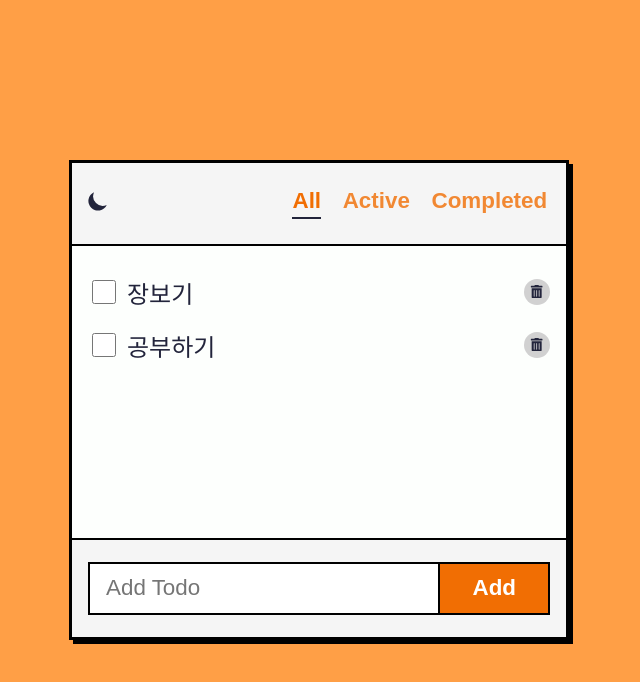
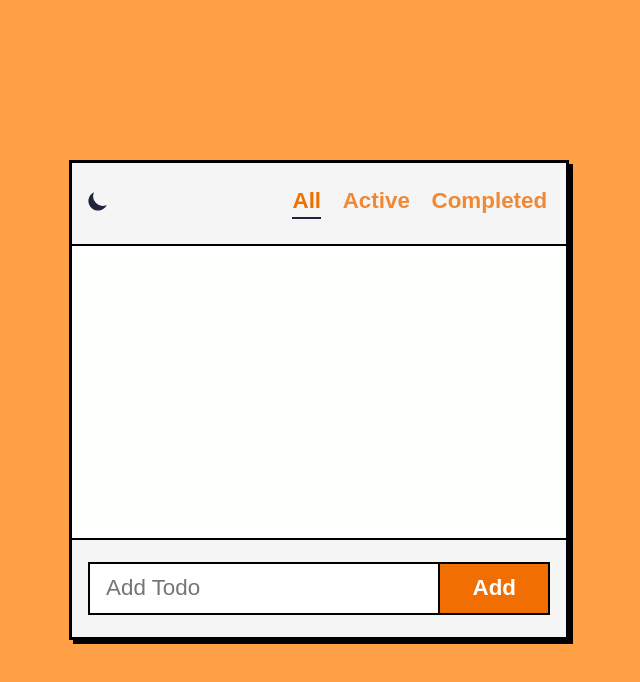
Before and after one commit to chaehaeun/Dreamcoding-react-todolist, a React (Create React App) app: page / in a window 1280 px wide. Shown: the top 682 px of the page, without its empty margins (321-961 px from the left). Built offline with nearby package versions, Linux system fonts and the light colour scheme.

Commit message:
[add] 투두 로컬스토리지 저장

```diff
--- a/src/components/AddTodo/AddTodo.jsx
+++ b/src/components/AddTodo/AddTodo.jsx
@@ -12,7 +12,7 @@ const AddTodo = ({ onAdd }) => {
   const handleSubmit = (e) => {
     e.preventDefault();
     if (text.trim().length === 0) return;
-    onAdd({ id: uuidv4, text, status: "active" });
+    onAdd({ id: uuidv4(), text, status: "active" });
     setText("");
   };
 
--- a/src/components/Todo/Todo.jsx
+++ b/src/components/Todo/Todo.jsx
@@ -3,7 +3,7 @@ import { FaTrashAlt } from "react-icons/fa";
 import styles from "./Todo.module.css";
 
 const Todo = ({ todo, onUpdate, onDelete }) => {
-  const { text, status } = todo;
+  const { id, text, status } = todo;
 
   const handleChange = (e) => {
     const status = e.target.checked ? "completed" : "active";
@@ -17,11 +17,11 @@ const Todo = ({ todo, onUpdate, onDelete }) => {
       <input
         className={styles.checkbox}
         type="checkbox"
-        id="checkbox"
+        id={id}
         checked={status === "completed"}
         onChange={handleChange}
       />
-      <label htmlFor="checkbox" className={styles.text}>
+      <label htmlFor={id} className={styles.text}>
         {text}
       </label>
       <span className={styles.icon}>
--- a/src/components/TodoList/TodoList.jsx
+++ b/src/components/TodoList/TodoList.jsx
@@ -1,25 +1,32 @@
-import React, { useState } from "react";
+import React, { useEffect, useState } from "react";
 import AddTodo from "../AddTodo/AddTodo";
 import Todo from "../Todo/Todo";
 import styles from "./TodoList.module.css";
 
 const TodoList = ({ filter }) => {
-  const [todos, setTodos] = useState([
-    { id: "123", text: "장보기", status: "active" },
-    { id: "124", text: "공부하기", status: "active" },
-  ]);
+  const [todos, setTodos] = useState(() => readTodosFromLocalStorage()); // 보충 공부 필요
 
   const handleAdd = (todo) => {
     setTodos([...todos, todo]);
   };
 
+  // const handleUpdate = (updated) => {
+  //   setTodos(todos.map((item) => (item.id === updated.id ? updated : item)));
+  // };
+
   const handleUpdate = (updated) => {
-    setTodos(todos.map((item) => (item.id === updated.id ? updated : item)));
+    setTodos((prevTodos) =>
+      prevTodos.map((item) => (item.id === updated.id ? updated : item))
+    );
   };
 
   const handleDelete = (deleted) => {
     setTodos(todos.filter((item) => item.id !== deleted.id));
   };
+
+  useEffect(() => {
+    localStorage.setItem("todos", JSON.stringify(todos));
+  }, [todos]);
 
   const filtered = getFilteredItems(todos, filter);
 
@@ -28,6 +35,7 @@ const TodoList = ({ filter }) => {
       <ul className={styles.list}>
         {filtered.map((item) => (
           <Todo
+            id={item.id}
             key={item.id}
             todo={item}
             onUpdate={handleUpdate}
@@ -42,6 +50,11 @@ const TodoList = ({ filter }) => {
 
 export default TodoList;
 
+function readTodosFromLocalStorage() {
+  const todos = localStorage.getItem("todos");
+  return todos ? JSON.parse(todos) : [];
+}
+
 function getFilteredItems(todos, filter) {
   if (filter === "all") {
     return todos;
```
